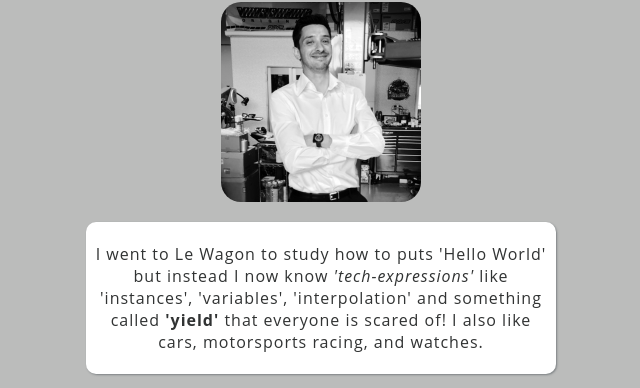
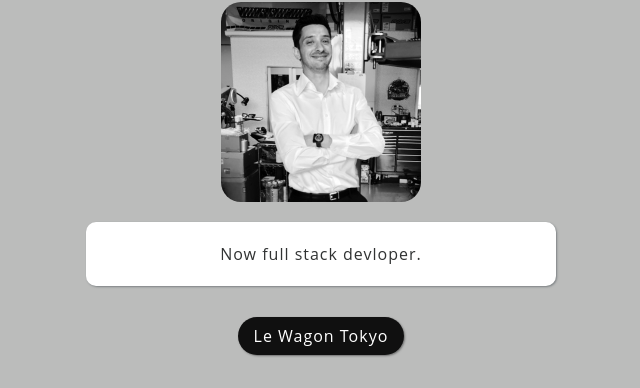
Before and after one commit to JulianThe0ne/profile, a plain HTML site: page index.html in a window 1280 px wide. Shown: the part 111-499 px from the top of the page, without its empty margins (319-959 px from the left). Drawn offline with Linux system fonts and the light colour scheme.

Commit message:
now FS dev

```diff
--- a/index.html
+++ b/index.html
@@ -15,8 +15,7 @@
       </div>
 
     <div class="card">
-      <p>I went to Le Wagon to study how to puts 'Hello World' but instead I now know <em>'tech-expressions'</em> like 'instances', 'variables', 'interpolation' and something called <strong>'yield'</strong> that everyone is scared of!
-      I also like cars, motorsports racing, and watches.</p>
+      <p>Now full stack devloper.</p>
     </div>
       <a href="https://www.lewagon.com/tokyo" target="_blank" class="btn" >Le Wagon Tokyo</a>
       <h2>Find more ↯</h2>
```
